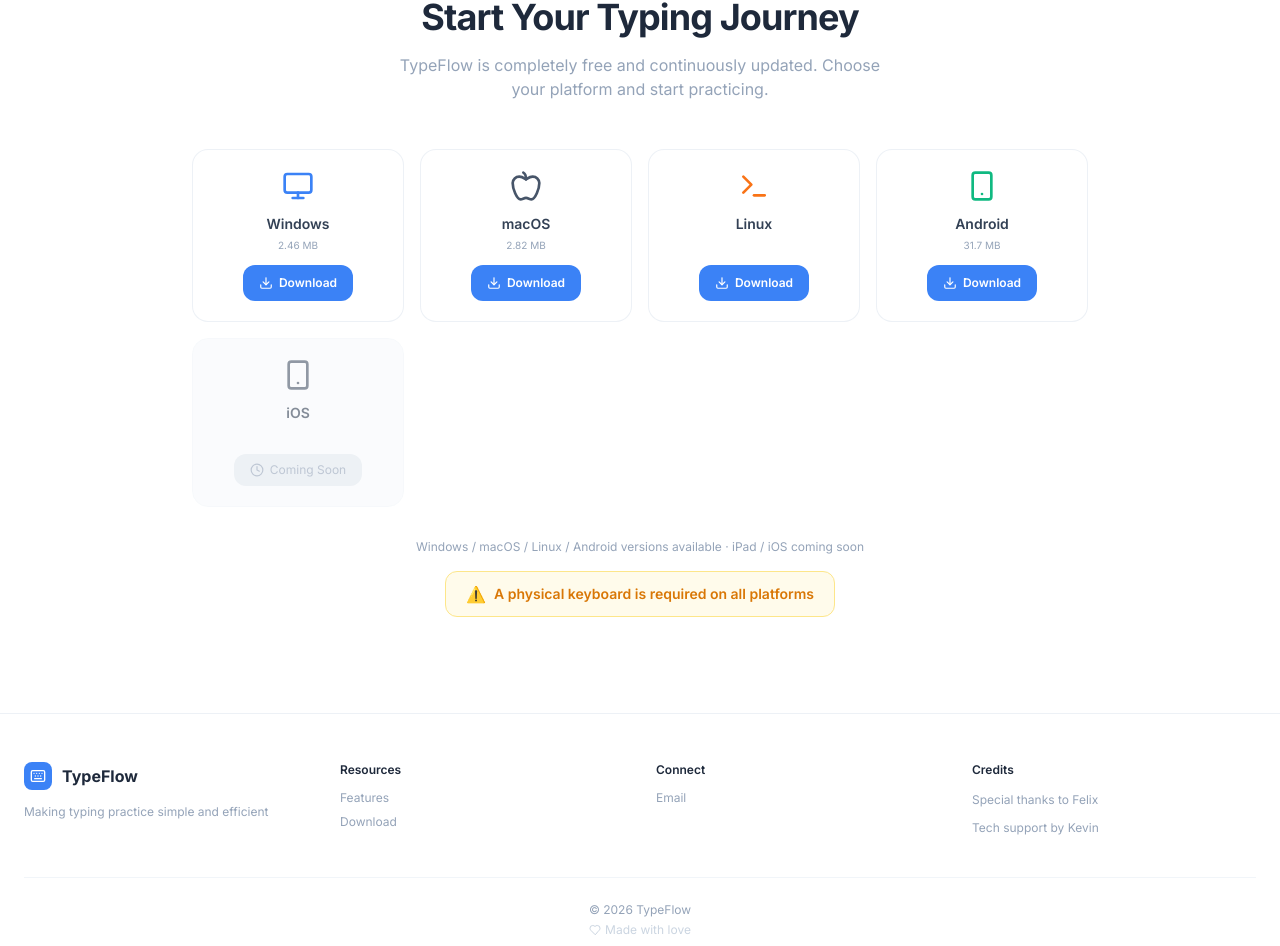
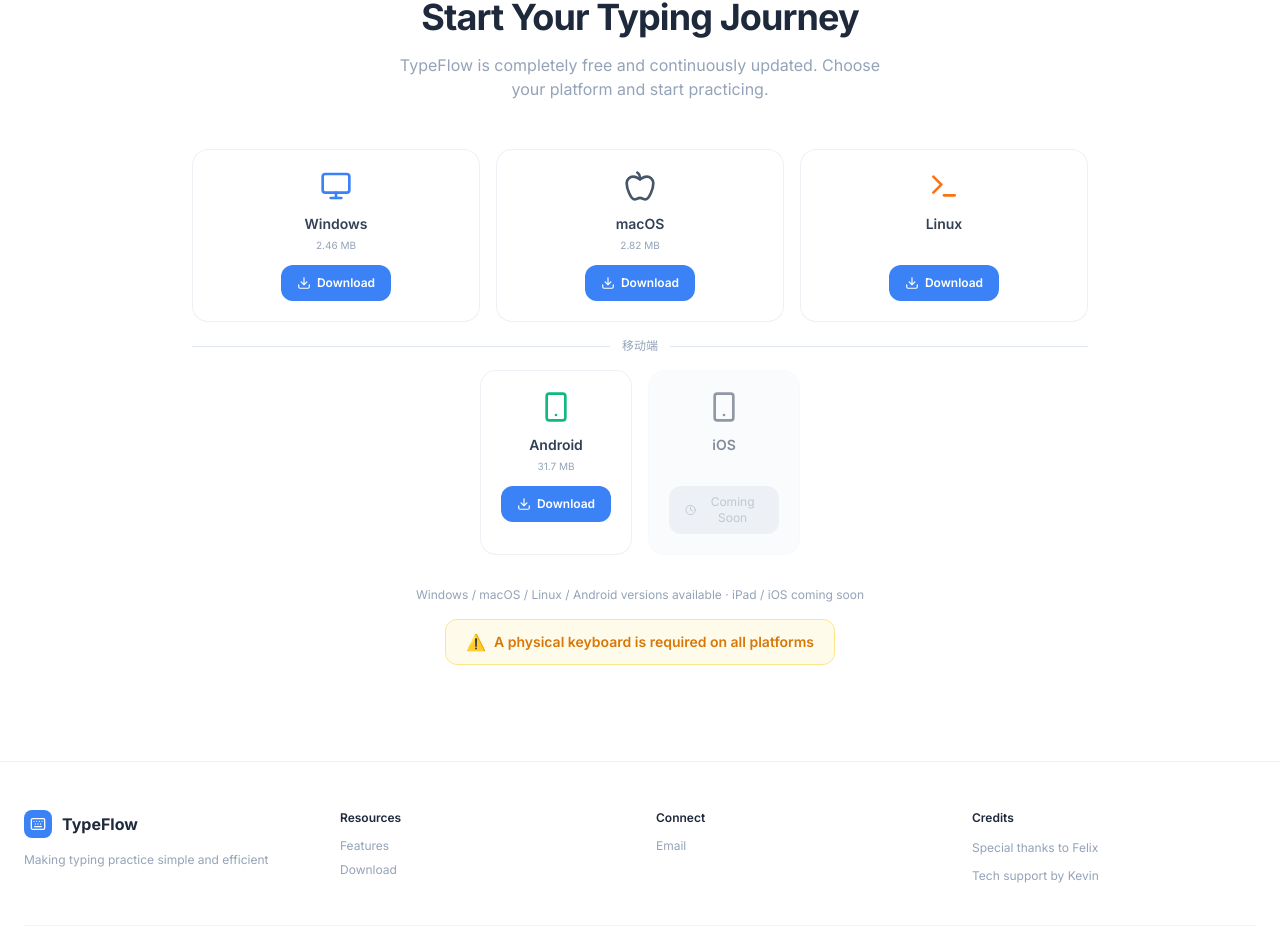
Before and after one commit to skyloveflash1-netizen/type-flow-landing, a React (Vite) app: page / in a window 1280 px wide. Shown: the part 4063-5009 px from the top of the page. Built offline with nearby package versions, Linux system fonts and the light colour scheme.

Commit message:
下载页面拆分桌面端和移动端两行显示

```diff
--- a/src/components/Download.tsx
+++ b/src/components/Download.tsx
@@ -28,10 +28,12 @@
     setTimeout(() => setCopied(false), 2000);
   };
 
-  const platforms = [
+  const desktopPlatforms = [
     { icon: Monitor, label: 'Windows', id: 'windows', available: true, color: 'text-blue-500', url: `${GITHUB_BASE}/typeflow.zip`, size: '2.46 MB', isSpecial: false },
     { icon: Apple, label: 'macOS', id: 'mac', available: true, color: 'text-slate-600 dark:text-slate-300', url: `${GITHUB_BASE}/TypeFlow_1.0.0_aarch64.dmg`, size: '2.82 MB', isSpecial: false },
     { icon: Terminal, label: 'Linux', id: 'linux', available: true, color: 'text-orange-500', url: '', size: ' ', isSpecial: true },
+  ];
+  const mobilePlatforms = [
     { icon: Smartphone, label: 'Android', id: 'android', available: true, color: 'text-emerald-500', url: `${GITHUB_BASE}/TypeFlow_1.0.0_android.apk`, size: '31.7 MB', isSpecial: false },
     { icon: Smartphone, label: 'iOS', id: 'ios', available: false, color: 'text-slate-600 dark:text-slate-300', url: '', size: '', isSpecial: false },
   ];
@@ -46,9 +48,9 @@
           {t.downloadDesc}
         </p>
 
-        {/* Platform cards */}
-        <div className="grid grid-cols-2 sm:grid-cols-3 lg:grid-cols-4 gap-4 mb-8">
-          {platforms.map((p) => (
+        {/* Desktop platforms */}
+        <div className="grid grid-cols-2 sm:grid-cols-3 gap-4 mb-4">
+          {desktopPlatforms.map((p) => (
             <div
               key={p.id}
               className={`rounded-2xl border transition-all duration-300 ${
@@ -81,6 +83,49 @@
                       {t.downloadBtn}
                     </a>
                   )
+                ) : (
+                  <span className="inline-flex items-center gap-1.5 px-4 py-2 bg-slate-200 dark:bg-slate-700 text-slate-400 dark:text-slate-500 text-xs rounded-xl">
+                    <Clock className="w-3.5 h-3.5" />
+                    {t.downloadComingSoon}
+                  </span>
+                )}
+              </div>
+            </div>
+          ))}
+        </div>
+
+        {/* Divider */}
+        <div className="flex items-center gap-3 mb-4">
+          <div className="flex-1 h-px bg-slate-200 dark:bg-slate-700/50" />
+          <span className="text-xs text-slate-400 dark:text-slate-500">移动端</span>
+          <div className="flex-1 h-px bg-slate-200 dark:bg-slate-700/50" />
+        </div>
+
+        {/* Mobile platforms */}
+        <div className="grid grid-cols-2 gap-4 mb-8 max-w-xs mx-auto">
+          {mobilePlatforms.map((p) => (
+            <div
+              key={p.id}
+              className={`rounded-2xl border transition-all duration-300 ${
+                p.available
+                  ? 'bg-white dark:bg-slate-800/50 border-slate-200/60 dark:border-slate-700/40 hover:-translate-y-1 hover:shadow-lg dark:hover:shadow-brand-500/5'
+                  : 'bg-slate-50 dark:bg-slate-800/30 border-slate-100 dark:border-slate-700/30 opacity-60'
+              }`}
+            >
+              <div className="p-5 flex flex-col items-center text-center">
+                <p.icon className={`w-8 h-8 mb-3 ${p.color}`} />
+                <span className="text-sm font-semibold text-slate-700 dark:text-slate-200 mb-1">
+                  {p.label}
+                </span>
+                <span className="text-[10px] text-slate-400 dark:text-slate-500 mb-3">&nbsp;{p.size}&nbsp;</span>
+                {p.available ? (
+                  <a
+                    href={p.url}
+                    className="inline-flex items-center justify-center gap-1.5 px-4 py-2.5 bg-brand-500 hover:bg-brand-600 text-white text-xs font-semibold rounded-xl transition-all hover:shadow-lg hover:shadow-brand-500/25"
+                  >
+                    <DownloadIcon className="w-3.5 h-3.5" />
+                    {t.downloadBtn}
+                  </a>
                 ) : (
                   <span className="inline-flex items-center gap-1.5 px-4 py-2 bg-slate-200 dark:bg-slate-700 text-slate-400 dark:text-slate-500 text-xs rounded-xl">
                     <Clock className="w-3.5 h-3.5" />
```
